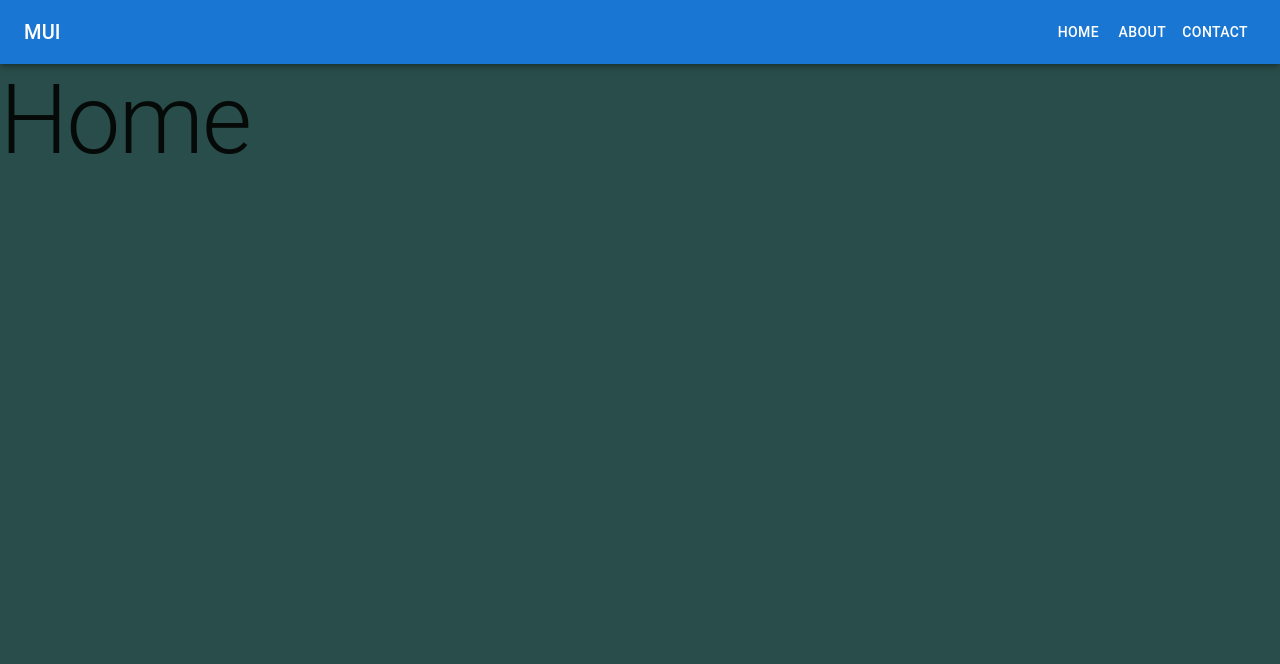
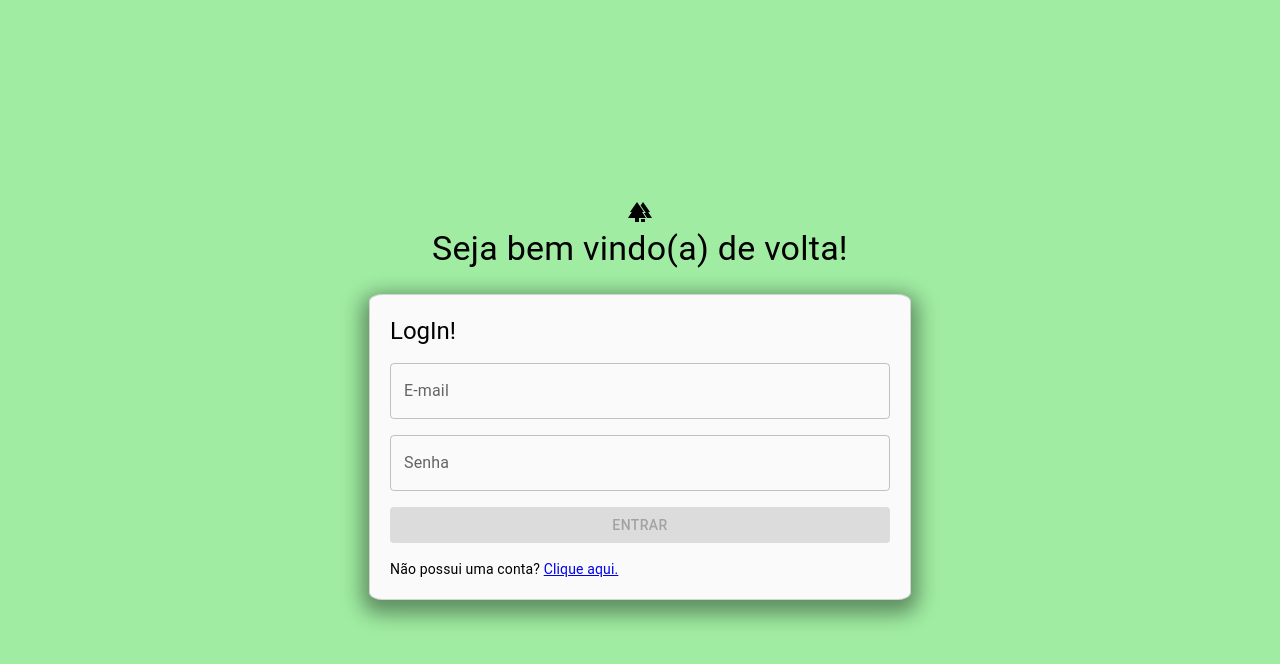
Before and after one commit to GuilhermeSAraujo/sustentabilidade-front, a React (Vite) app: page /#/ in a window 1280 px wide. Shown: the top 664 px of the page. Built offline with nearby package versions, Linux system fonts and the light colour scheme.

Commit message:
style: adding boxShadow to forms

```diff
--- a/src/contexts/auth.tsx
+++ b/src/contexts/auth.tsx
@@ -15,7 +15,7 @@ export const AuthContext = createContext<AuthContextData>(
 );
 
 export const AuthProvider = ({ children }: { children: React.ReactNode }) => {
-  const [email, setEmail] = useState<string | null>('abc');
+  const [email, setEmail] = useState<string | null>(null);
 
 
   const login = async ({ email, password }: ILogin) => {
--- a/src/main.css
+++ b/src/main.css
@@ -5,5 +5,5 @@
 
 .main {
 	height: 100vh;
-	background-color: #294D4A;
+	background-color: #9feca2;
 }
--- a/src/main.tsx
+++ b/src/main.tsx
@@ -1,16 +1,19 @@
-import { Box } from "@mui/material";
+import { Box, ThemeProvider } from "@mui/material";
 import React from "react";
 import ReactDOM from "react-dom/client";
 import "./main.css";
 import Router from "./routes/components/Router";
 import { AuthProvider } from "./contexts/auth";
+import { themeOptions } from "./shared/themeOptions";
 
 ReactDOM.createRoot(document.getElementById("root")!).render(
   <React.StrictMode>
-    <Box className="main">
-      <AuthProvider>
-        <Router />
-      </AuthProvider>
-    </Box>
+    <ThemeProvider theme={themeOptions}>
+      <Box className="main">
+        <AuthProvider>
+          <Router />
+        </AuthProvider>
+      </Box>
+    </ThemeProvider>
   </React.StrictMode>
 );
--- a/src/pages/SignIn/view/signIn.tsx
+++ b/src/pages/SignIn/view/signIn.tsx
@@ -1,16 +1,18 @@
 import { yupResolver } from "@hookform/resolvers/yup";
 import CloseIcon from "@mui/icons-material/Close";
 import { LoadingButton } from "@mui/lab";
-import { Alert, Box, IconButton, TextField, Typography } from "@mui/material";
+import { Alert, Box, IconButton, TextField, Typography, useTheme } from "@mui/material";
 import { useState } from "react";
 import { useForm } from "react-hook-form";
 import { Link, useNavigate } from "react-router-dom";
 import * as Yup from "yup";
 import { useAuth } from "../../../hooks/useAuth";
 import { ISignIn } from "../../../models/user";
+import ForestIcon from '@mui/icons-material/Forest';
 
 const SignIn = () => {
   const history = useNavigate();
+  const theme = useTheme();
   const { login } = useAuth()
 
   const [loading, setLoading] = useState(false);
@@ -74,6 +76,10 @@ const SignIn = () => {
           </Alert>
         </Box>
       )}
+      <Box sx={{textAlign: 'center'}}>
+        <ForestIcon />
+        <Typography variant="h4" pb={3} sx={{ textAlign: "center" }}>Seja bem vindo(a) de volta!</Typography>
+      </Box>
       <Box
         width="85%"
         border="1px solid lightgray"
@@ -82,12 +88,12 @@ const SignIn = () => {
         paddingBottom={2.5}
         mb={{ xs: "50%", sm: 0 }}
         sx={{
-          borderShadow: "15px 12px 15px -3px rgba(0,0,0,0.1)",
-          backgroundColor: "lightgray",
+          boxShadow: "0px 7px 20px 7px rgba(0,0,0,0.4)",
+          backgroundColor: `${theme.palette.background.paper}`,
           maxWidth: '500px'
         }}
       >
-        <Typography variant="h4" sx={{ textAlign: "left" }}>
+        <Typography variant="h5" sx={{ textAlign: "left" }}>
           LogIn!
         </Typography>
         <form onSubmit={submitForm}>
--- a/src/pages/SignUp/view/signUp.tsx
+++ b/src/pages/SignUp/view/signUp.tsx
@@ -1,5 +1,5 @@
 import { LoadingButton } from "@mui/lab";
-import { Alert, Box, IconButton, TextField, Typography } from "@mui/material";
+import { Alert, Box, IconButton, TextField, Typography, useTheme } from "@mui/material";
 import { Link, useNavigate } from "react-router-dom";
 import { useForm } from "react-hook-form";
 import { ISignUp } from "../../../models/user";
@@ -11,10 +11,11 @@ import { useState } from "react";
 import CloseIcon from "@mui/icons-material/Close";
 
 const SignUp = () => {
+  const history = useNavigate();
+  const theme = useTheme();
   const [loading, setLoading] = useState(false);
   const [error, setError] = useState(false);
 
-  const history = useNavigate();
   const formSchema = Yup.object().shape({
     email: Yup.string()
       .email("Por favor, insira um e-mail válido")
@@ -90,8 +91,8 @@ const SignUp = () => {
         paddingBottom={2.5}
         mb={{ xs: "50%", sm: 0 }}
         sx={{
-          borderShadow: "15px 12px 15px -3px rgba(0,0,0,0.1)",
-          backgroundColor: "lightgray",
+          boxShadow: "0px 7px 20px 7px rgba(0,0,0,0.4)",
+          backgroundColor: `${theme.palette.background.paper}`,
           maxWidth: '500px'
         }}
       >
--- a/src/routes/models/PrivateRoutes.tsx
+++ b/src/routes/models/PrivateRoutes.tsx
@@ -1,16 +1,11 @@
-import { Route, Routes, HashRouter } from "react-router-dom";
+import { HashRouter, Route, Routes } from "react-router-dom";
 import { Home } from "../../pages/Home";
-import { useState } from "react";
 import MenuMobile from "../../shared/components/MenuMobile";
 
 const PrivateRoutes = () => {
-  const [menuIsVisible, setMenuIsVisible] = useState(true);
-
   return (
     <>
       <MenuMobile
-        menuIsVisible={menuIsVisible}
-        setMenuIsVisible={setMenuIsVisible}
       />
       <HashRouter>
         <Routes>
--- a/src/shared/Components/MenuMobile.tsx
+++ b/src/shared/Components/MenuMobile.tsx
@@ -15,15 +15,11 @@ import Typography from '@mui/material/Typography';
 import Button from '@mui/material/Button';
 
 interface Props {
-  /**
-   * Injected by the documentation to work in an iframe.
-   * You won't need it on your project.
-   */
   window?: () => Window;
 }
 
 const drawerWidth = 240;
-const navItems = ['Home', 'About', 'Contact'];
+const navItems = ['Meus produtos', 'About', 'Contact'];
 
 export default function MenuMobile(props: Props) {
   const { window } = props;
@@ -36,7 +32,7 @@ export default function MenuMobile(props: Props) {
   const drawer = (
     <Box onClick={handleDrawerToggle} sx={{ textAlign: 'center' }}>
       <Typography variant="h6" sx={{ my: 2 }}>
-        MUI
+        SUSTENTABILIDADE
       </Typography>
       <Divider />
       <List>
--- /dev/null
+++ b/src/shared/themeOptions.ts
@@ -0,0 +1,17 @@
+import { createTheme } from '@mui/material';
+
+export const themeOptions = createTheme({
+  palette: {
+    mode: 'light',
+    primary: {
+      main: '#124a12',
+    },
+    secondary: {
+      main: '#0019f5',
+    },
+    background: {
+      default: '#9feca2',
+      paper: '#fafafa',
+    },
+  },
+});
```
